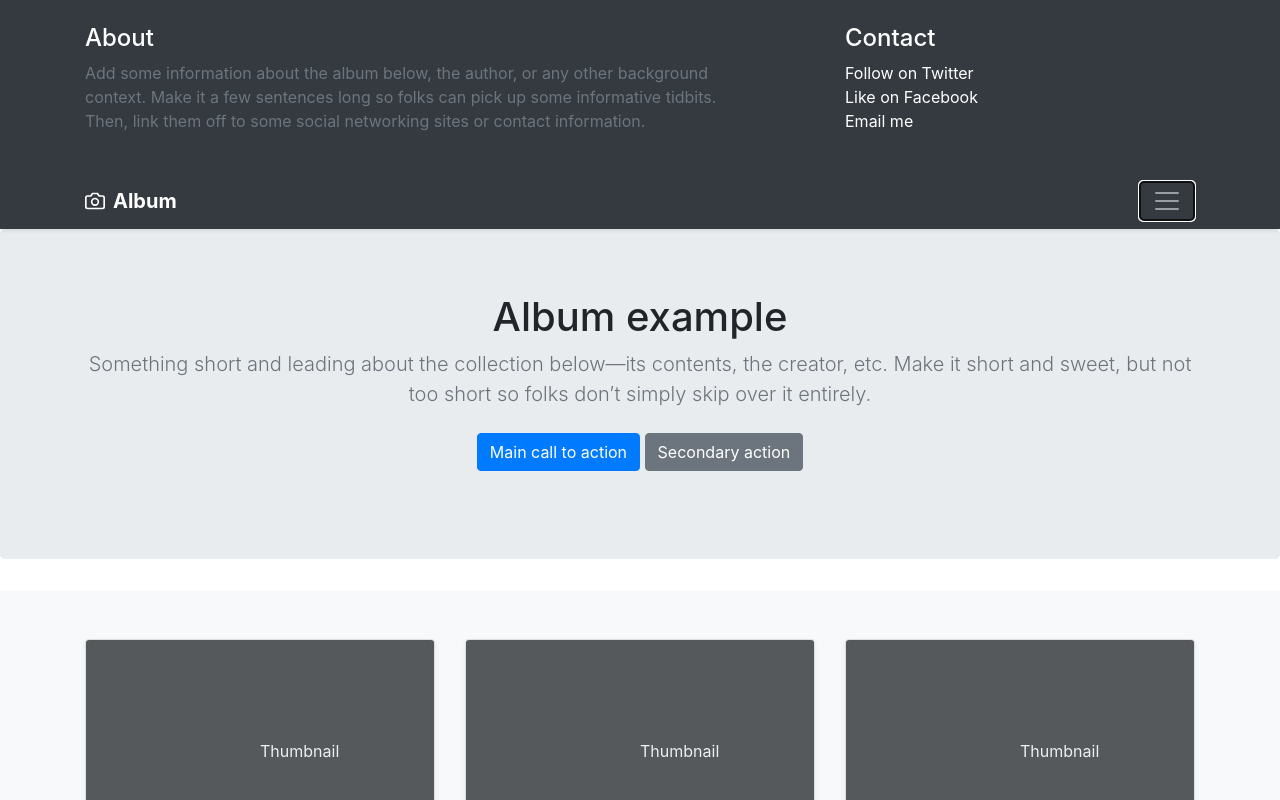
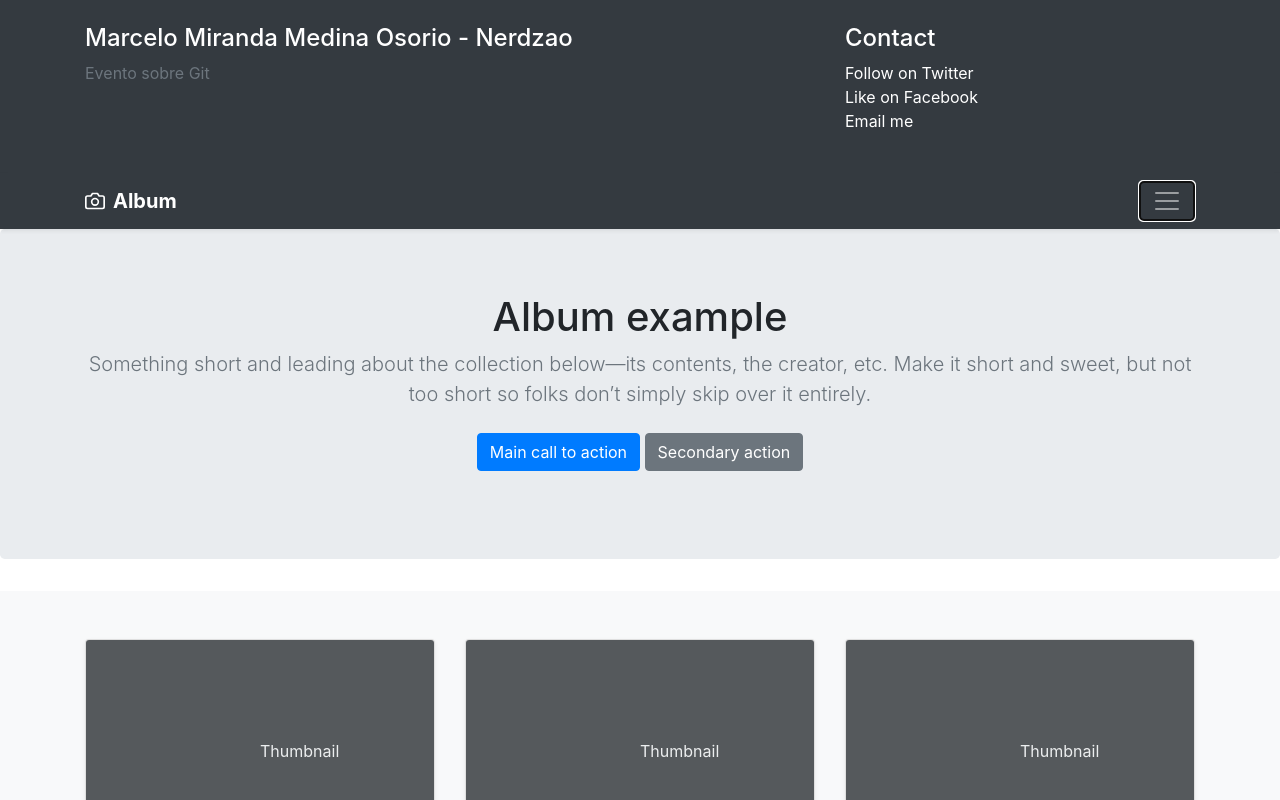
Before and after one commit to marcelommo/desbravando-git, a plain HTML site: page index.html in a window 1280 px wide. Both pictures are taken after a click on the button "Toggle navigation". Shown: the top 800 px of the page. Drawn offline with nearby package versions, Linux system fonts and the light colour scheme.

Commit message:
Alterou o HTML através do GITHUB
Alterações no title e no paragrafo

```diff
--- a/index.html
+++ b/index.html
@@ -8,7 +8,7 @@
     <!-- Bootstrap CSS -->
     <link rel="stylesheet" href="https://stackpath.bootstrapcdn.com/bootstrap/4.3.1/css/bootstrap.min.css" integrity="sha384-ggOyR0iXCbMQv3Xipma34MD+dH/1fQ784/j6cY/iJTQUOhcWr7x9JvoRxT2MZw1T" crossorigin="anonymous">
 
-    <title>Hello, world!</title>
+    <title>Desbravando Git</title>
   </head>
     <body>
        <header>
@@ -16,8 +16,8 @@
        <div class="container">
          <div class="row">
            <div class="col-sm-8 col-md-7 py-4">
-             <h4 class="text-white">About</h4>
-             <p class="text-muted">Add some information about the album below, the author, or any other background context. Make it a few sentences long so folks can pick up some informative tidbits. Then, link them off to some social networking sites or contact information.</p>
+             <h4 class="text-white">Marcelo Miranda Medina Osorio - Nerdzao</h4>
+             <p class="text-muted">Evento sobre Git</p>
            </div>
            <div class="col-sm-4 offset-md-1 py-4">
              <h4 class="text-white">Contact</h4>
```
